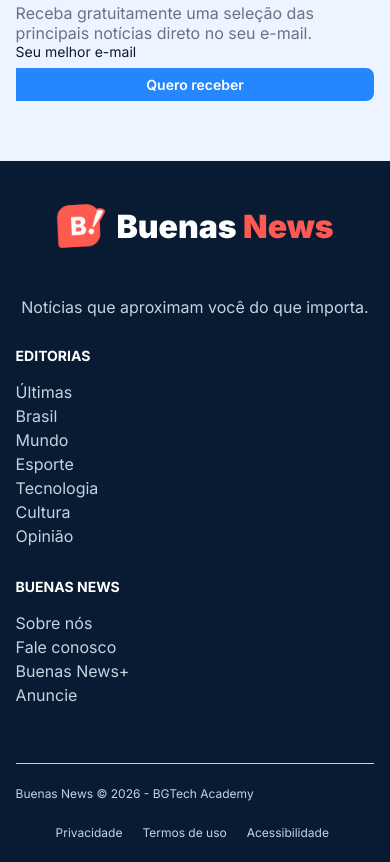
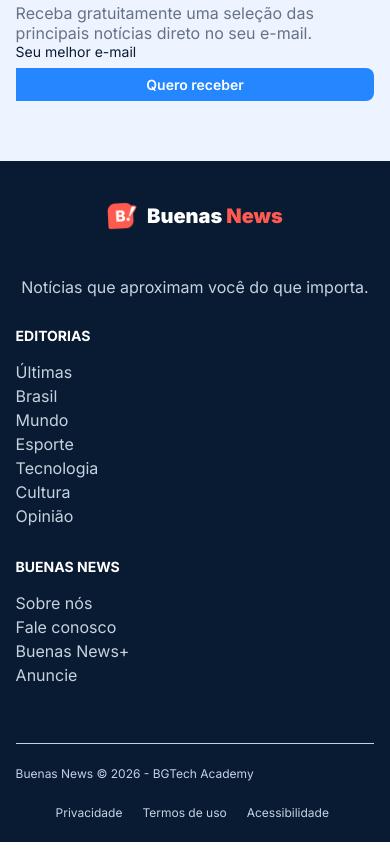
Before and after one commit to paulohmoura42/buenas-news, a plain HTML site: page index.html in a window 390 px wide. Shown: the part 5554-6416 px from the top of the page. Drawn offline with Linux system fonts and the light colour scheme.

Commit message:
Mudança na logo do rotapé

```diff
--- a/css/style.css
+++ b/css/style.css
@@ -476,14 +476,16 @@ footer {
     gap: 30px;
 }
 
-.logo-footer > div {
+.logo-footer a {
+    width: fit-content;
+    margin: auto;
     display: flex;
     justify-content: center;
     align-items: center;
     gap: 10px;
 }
 
-.logo-footer > div img {
+.logo-footer a img {
     width: 50px;
 }
 
@@ -767,6 +769,14 @@ input,
         border-radius: 8px;
     }
 
+    .logo-footer a img {
+        width: 30px;
+    }
+
+    .logotipo-footer {
+        font-size: 20px;
+    }
+
     .copy-buenas {
         flex-wrap: wrap
     }
--- a/index.html
+++ b/index.html
@@ -285,10 +285,10 @@
             <div class="container">
                 <div class="footer-principal">
                     <div class="logo-footer">
-                        <div>
+                        <a href="#">
                             <img src="./assets/logo.png" alt="logo-buenas-news">
                             <div class="logotipo-footer">Buenas<span> News</span></div>
-                        </div>
+                        </a>
 
                         <p>Notícias que aproximam você do que importa.</p>
                     </div>
```
